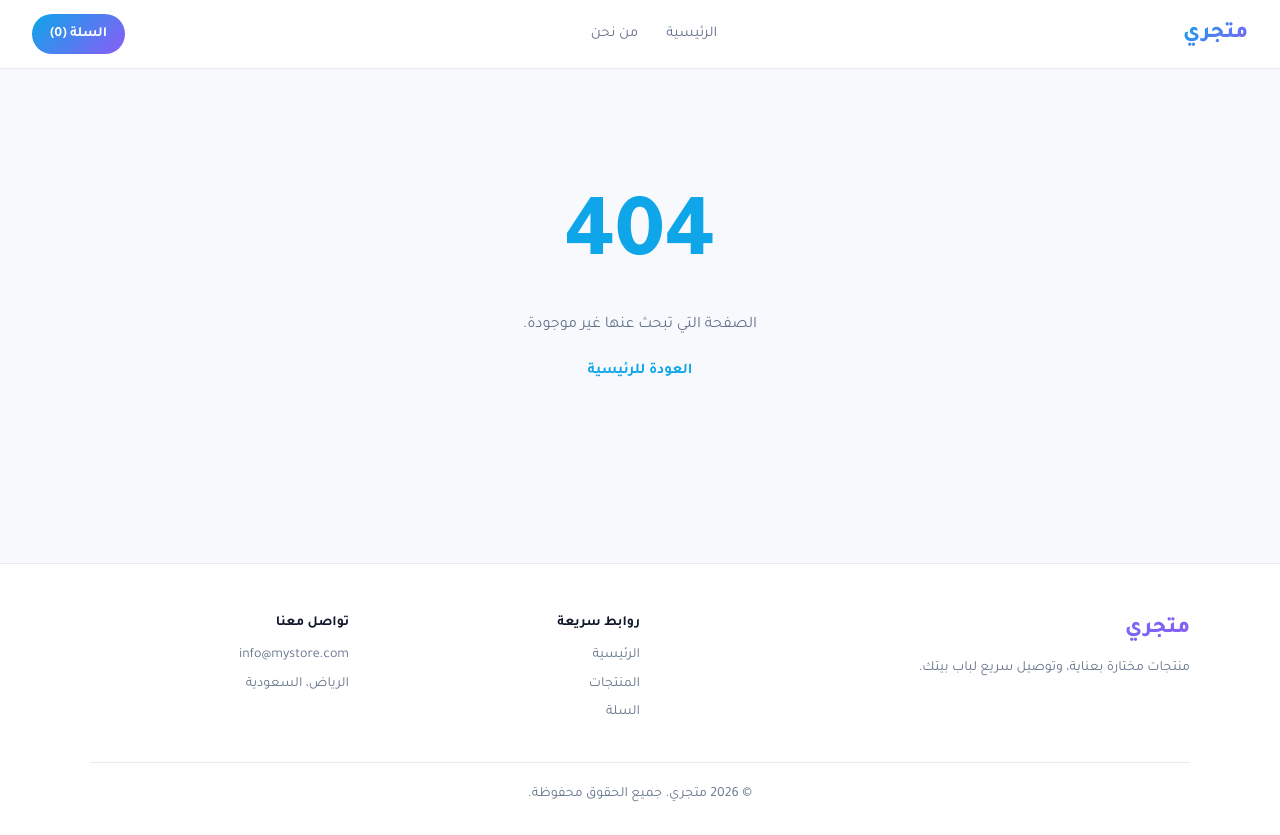
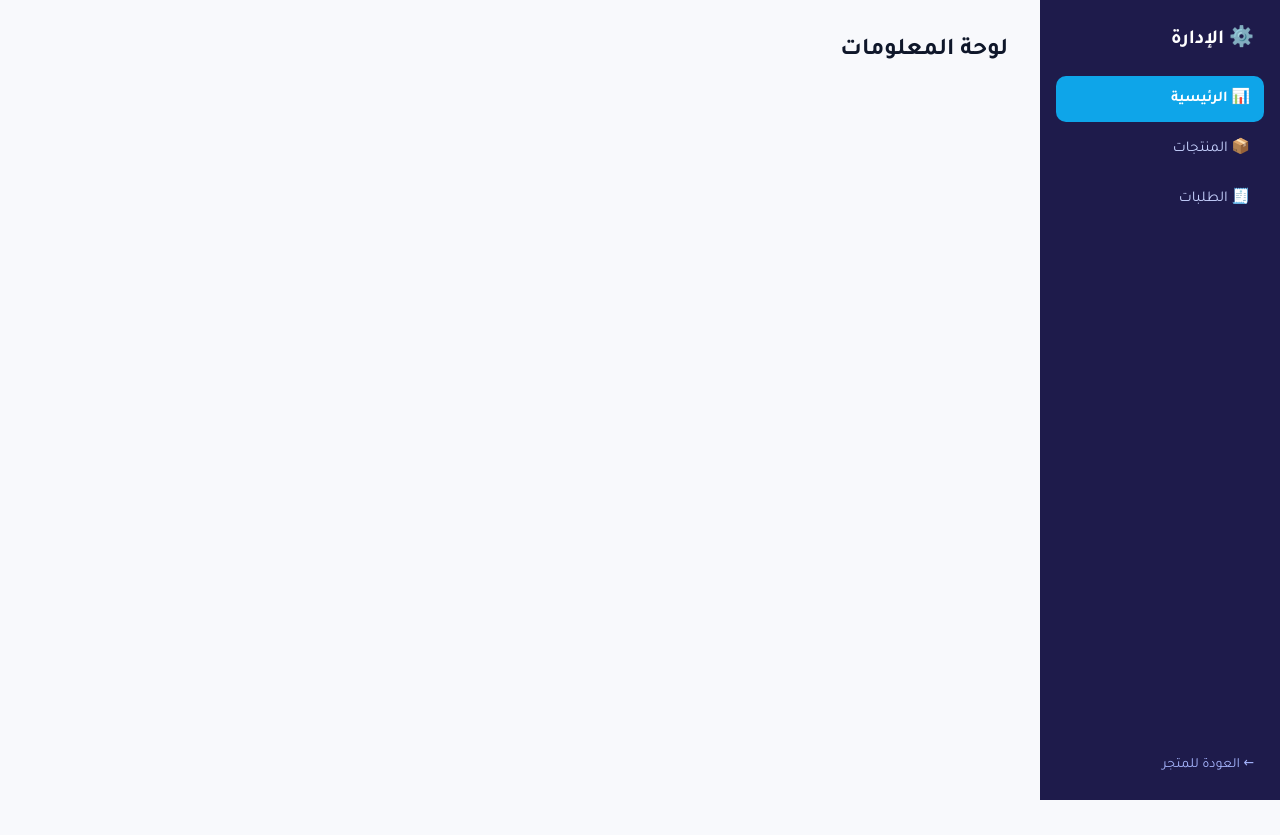
Before and after one commit to Tolpaschool/my-store, a React (Vite) app: page /admin in a window 1280 px wide. After the commit the page ends 800 px from the top, so only its background shows below. Built offline with nearby package versions, Linux system fonts and the light colour scheme.

Commit message:
feat: layouts and admin nested routes

```diff
--- a/src/App.jsx
+++ b/src/App.jsx
@@ -1,34 +1,37 @@
-
-import './App.css'
-import { Routes, Route  } from "react-router-dom";
-import ScrollToTop from './components/ScrollToTop.jsx';
-import Navbar from './components/Navbar'
-import Footer from './components/Footer'
-import Home from './pages/Home';
-import About from './pages/About';
-import NotFound from './pages/NotFound.jsx';
+import { Routes, Route } from "react-router-dom";
+import ScrollToTop from "./components/ScrollToTop";
+import MainLayout from "./layouts/MainLayout";
+import AdminLayout from "./layouts/AdminLayout";
+import Home from "./pages/Home";
+import About from "./pages/About";
 import ProductDetails from "./pages/ProductDetails";
 import Cart from "./pages/Cart";
-
+import NotFound from "./pages/NotFound";
+import Dashboard from "./pages/admin/Dashboard";
+import AdminProducts from "./pages/admin/AdminProducts";
+import AdminOrders from "./pages/admin/AdminOrders";
 
 function App() {
-
-
   return (
-
     <>
       <ScrollToTop />
-    <Navbar />
       <Routes>
+        <Route element={<MainLayout />}>
           <Route path="/" element={<Home />} />
           <Route path="/about" element={<About />} />
           <Route path="/product/:id" element={<ProductDetails />} />
+          <Route path="/cart" element={<Cart />} />
           <Route path="*" element={<NotFound />} />
-        <Route path="/cart" element={<Cart />} />
+        </Route>
+
+        <Route path="/admin" element={<AdminLayout />}>
+          <Route index element={<Dashboard />} />
+          <Route path="products" element={<AdminProducts />} />
+          <Route path="orders" element={<AdminOrders />} />
+        </Route>
       </Routes>
-     <Footer />
     </>
-  )
+  );
 }
 
-export default App
+export default App;
--- a/src/components/Navbar.jsx
+++ b/src/components/Navbar.jsx
@@ -9,6 +9,7 @@ function Navbar() {
       <Link to="/" className="navbar-logo">متجري</Link>
       <ul className="navbar-links">
         <li><NavLink to="/">الرئيسية</NavLink></li>
+        <li><NavLink to="/admin">لوحة التحكم</NavLink></li>
         <li><NavLink to="/about">من نحن</NavLink></li>
       </ul>
 <Link to="/cart" className="navbar-cart">السلة ({totalItems})</Link>    </nav>
--- /dev/null
+++ b/src/layouts/AdminLayout.css
@@ -0,0 +1,14 @@
+.admin { display: grid; grid-template-columns: 240px 1fr; min-height: 100vh; }
+.admin-side { background: #1e1b4b; color: #c7d2fe; padding: 24px 16px; display: flex; flex-direction: column; gap: 20px; position: sticky; top: 0; height: 100vh; }
+.admin-title { color: white; font-size: 20px; padding: 0 10px; }
+.admin-side nav { display: flex; flex-direction: column; gap: 4px; flex: 1; }
+.admin-side nav a { color: inherit; text-decoration: none; padding: 11px 14px; border-radius: 10px; font-size: 15px; }
+.admin-side nav a:hover { background: #312e81; }
+.admin-side nav a.active { background: var(--brand); color: white; font-weight: 700; }
+.admin-back { color: #a5b4fc; text-decoration: none; font-size: 14px; padding: 0 10px; }
+.admin-content { padding: 32px; min-width: 0; }
+@media (max-width: 800px) {
+  .admin { grid-template-columns: 1fr; }
+  .admin-side { position: static; height: auto; }
+  .admin-side nav { flex-direction: row; flex-wrap: wrap; }
+}
--- /dev/null
+++ b/src/layouts/AdminLayout.jsx
@@ -0,0 +1,26 @@
+import { NavLink, Link, Outlet } from "react-router-dom";
+import "./AdminLayout.css";
+
+function AdminLayout() {
+  return (
+    <div className="admin">
+      <aside className="admin-side">
+        <h2 className="admin-title">⚙️ الإدارة</h2>
+
+        <nav>
+          <NavLink to="/admin" end>📊 الرئيسية</NavLink>
+          <NavLink to="/admin/products">📦 المنتجات</NavLink>
+          <NavLink to="/admin/orders">🧾 الطلبات</NavLink>
+        </nav>
+
+        <Link to="/" className="admin-back">← العودة للمتجر</Link>
+      </aside>
+
+      <section className="admin-content">
+        <Outlet />
+      </section>
+    </div>
+  );
+}
+
+export default AdminLayout;
--- /dev/null
+++ b/src/layouts/MainLayout.jsx
@@ -0,0 +1,15 @@
+import { Outlet } from "react-router-dom";
+import Navbar from "../components/Navbar";
+import Footer from "../components/Footer";
+
+function MainLayout() {
+  return (
+    <>
+      <Navbar />
+      <Outlet />
+      <Footer />
+    </>
+  );
+}
+
+export default MainLayout;
--- /dev/null
+++ b/src/pages/admin/AdminOrders.jsx
@@ -0,0 +1,4 @@
+function AdminOrders() {
+  return <h1>الطلبات</h1>;
+}
+export default AdminOrders;
--- /dev/null
+++ b/src/pages/admin/AdminProducts.jsx
@@ -0,0 +1,4 @@
+function AdminProducts() {
+  return <h1>إدارة المنتجات</h1>;
+}
+export default AdminProducts;
--- /dev/null
+++ b/src/pages/admin/Dashboard.jsx
@@ -0,0 +1,4 @@
+function Dashboard() {
+  return <h1>لوحة المعلومات</h1>;
+}
+export default Dashboard;
```
Lines whose indentation alone changed are shown as unchanged.
